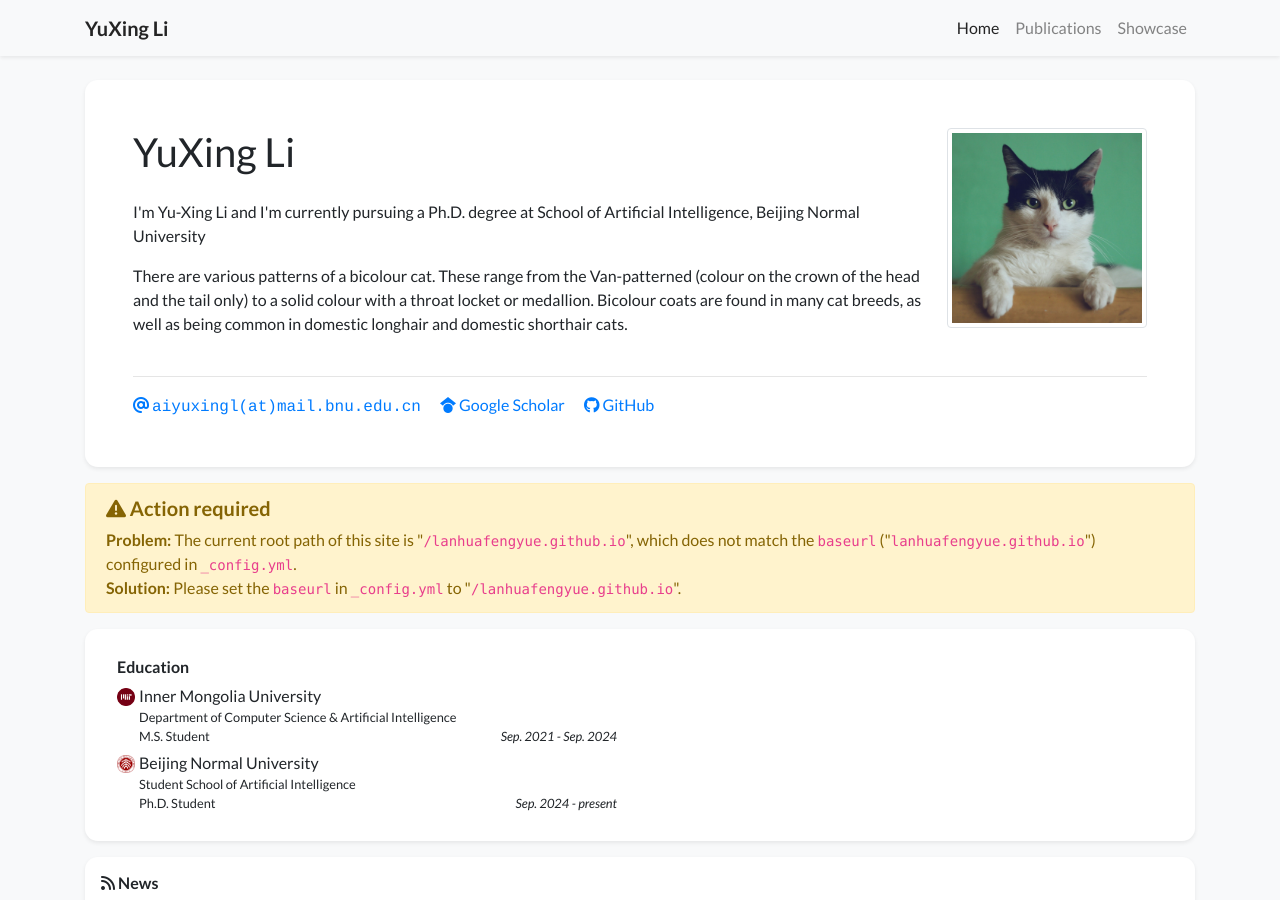
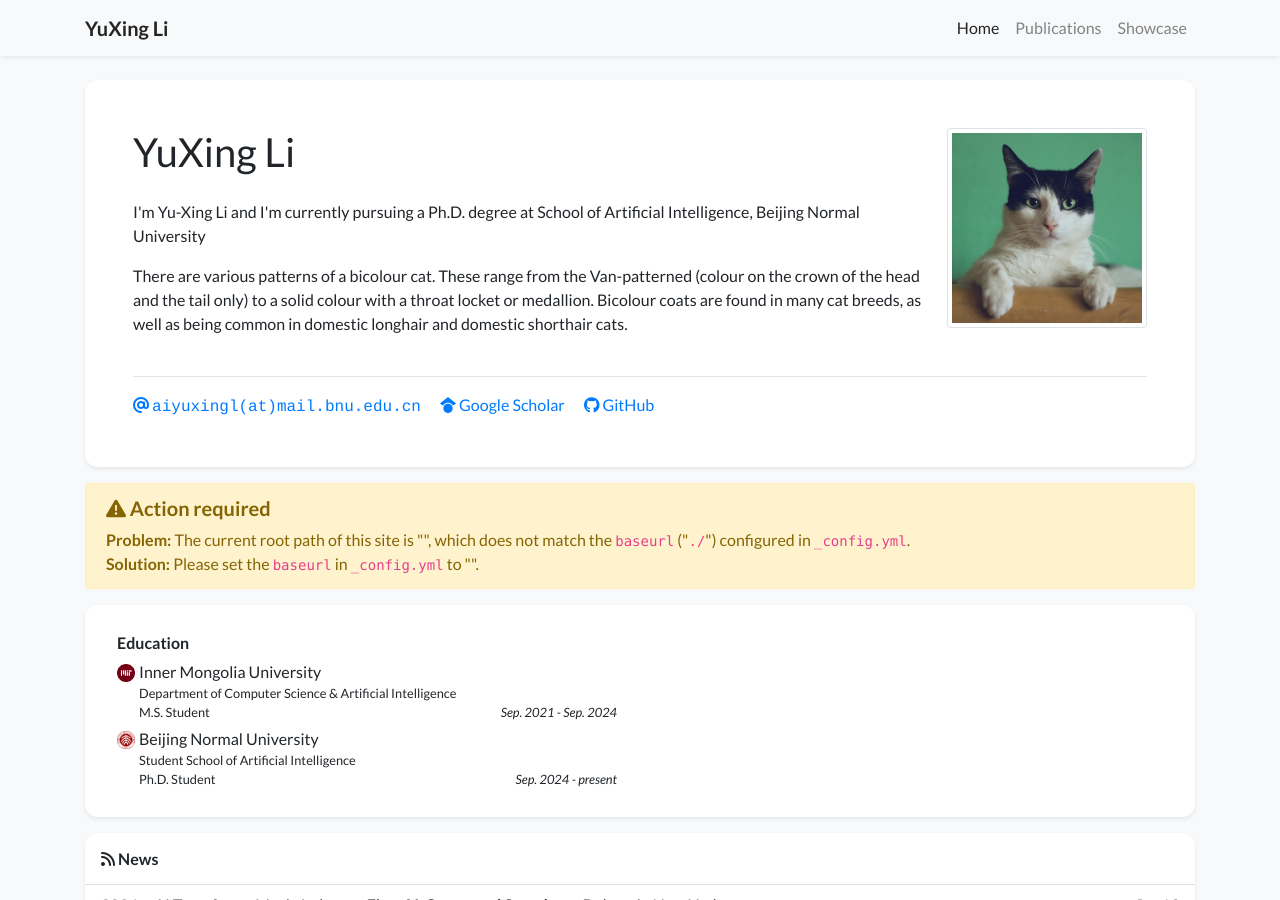
Before and after one commit to lanhuafengyue/lanhuafengyue.github.io, a Jekyll site: the page built from index.html, in a window 1280 px wide and 900 px high. Built offline with Jekyll 4.4.1, drawn with Linux system fonts in a browser that asks for light colours; nearby versions of some CDN libraries; a style sheet for code colours, icons or effects is not loaded.

Commit message:
Update _config.yml

```diff
--- a/_config.yml
+++ b/_config.yml
@@ -13,7 +13,7 @@
 # you will see them accessed via {{ site.title }}, {{ site.email }}, and so on.
 # You can create any custom variable you would like, and they will be accessible
 # in the templates via {{ site.myvariable }}.
-baseurl: "lanhuafengyue.github.io" # the subpath of your site, e.g. /blog
+baseurl: "./" # the subpath of your site, e.g. /blog
 
 # Build settings
 markdown: kramdown
```
